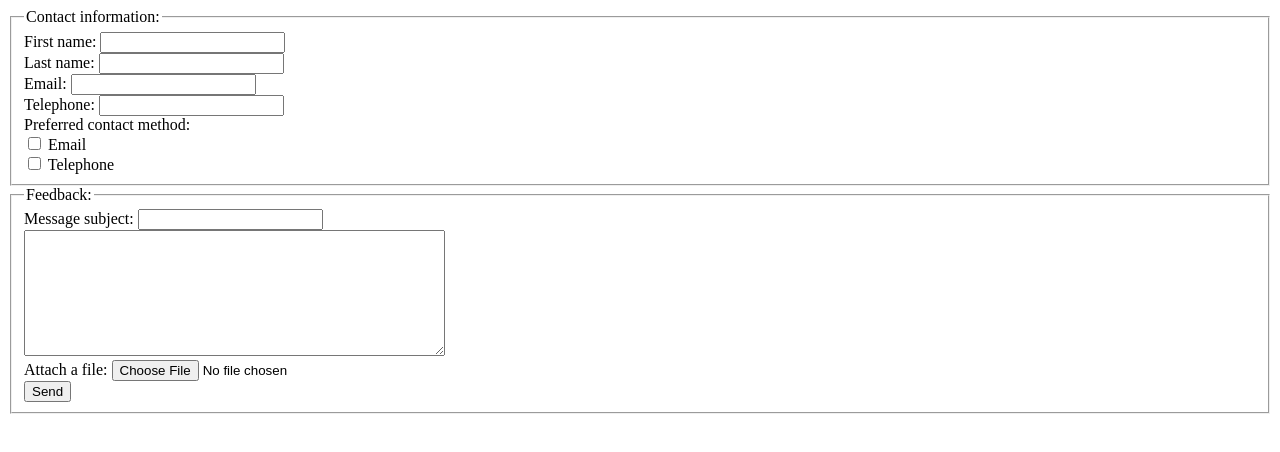
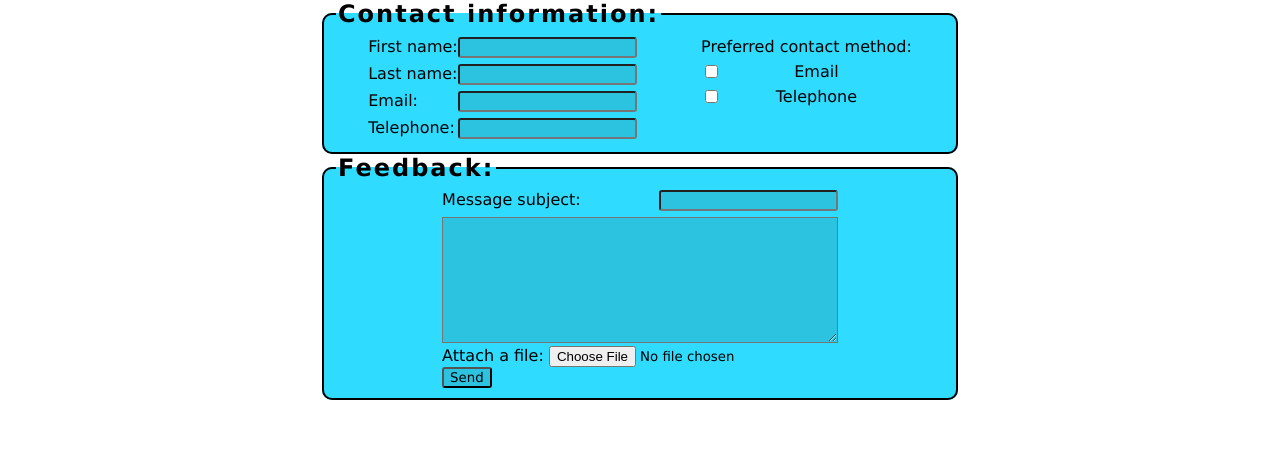
Before and after one commit to simopajunen/Webteknologiat, a plain HTML site: page form2.html in a window 1280 px wide. Drawn offline with Linux system fonts and the light colour scheme.

Commit message:
form tehtävä

```diff
--- /dev/null
+++ b/styles.css
@@ -0,0 +1,66 @@
+* {
+    font-family: Verdana, Geneva, Tahoma, sans-serif
+}
+
+body {
+    width: 50%;
+    margin: auto;
+}
+
+fieldset {
+    background-color: rgb(47, 220, 255);
+    border-radius: 10px;
+    border-color: rgb(0, 0, 0);
+    border-style: solid;
+    border-width: 2px;
+}
+
+legend {
+    font-size: 1.5rem;
+    font-weight: bold;
+    letter-spacing: 2px;
+}
+
+input {
+    background-color: rgb(44, 195, 225);
+    border-radius: 3px;
+}
+
+input[type="File"] {
+    border-radius: 0px;
+    background-color: inherit;
+}
+
+textarea {
+    background: rgb(44, 195, 225);
+    width: 100%;
+}
+
+select {
+    width: 100%;
+}
+
+input:focus {
+    background-color: rgb(92, 208, 232);
+}
+
+.container {
+    display: flex;
+    flex-direction: column;
+}
+
+.input-container {
+    display: flex;
+    flex-direction: 3px;
+    flex-wrap: wrap;
+    justify-content: space-between;
+    margin-top: 3px;
+    margin-bottom: 3px;
+}
+
+fieldset.container {
+    display: flex;
+    flex-direction: row;
+    flex-wrap: wrap;
+    justify-content: space-around;
+}
```
Also changed, not shown: form.html (+4 -3 lines).
